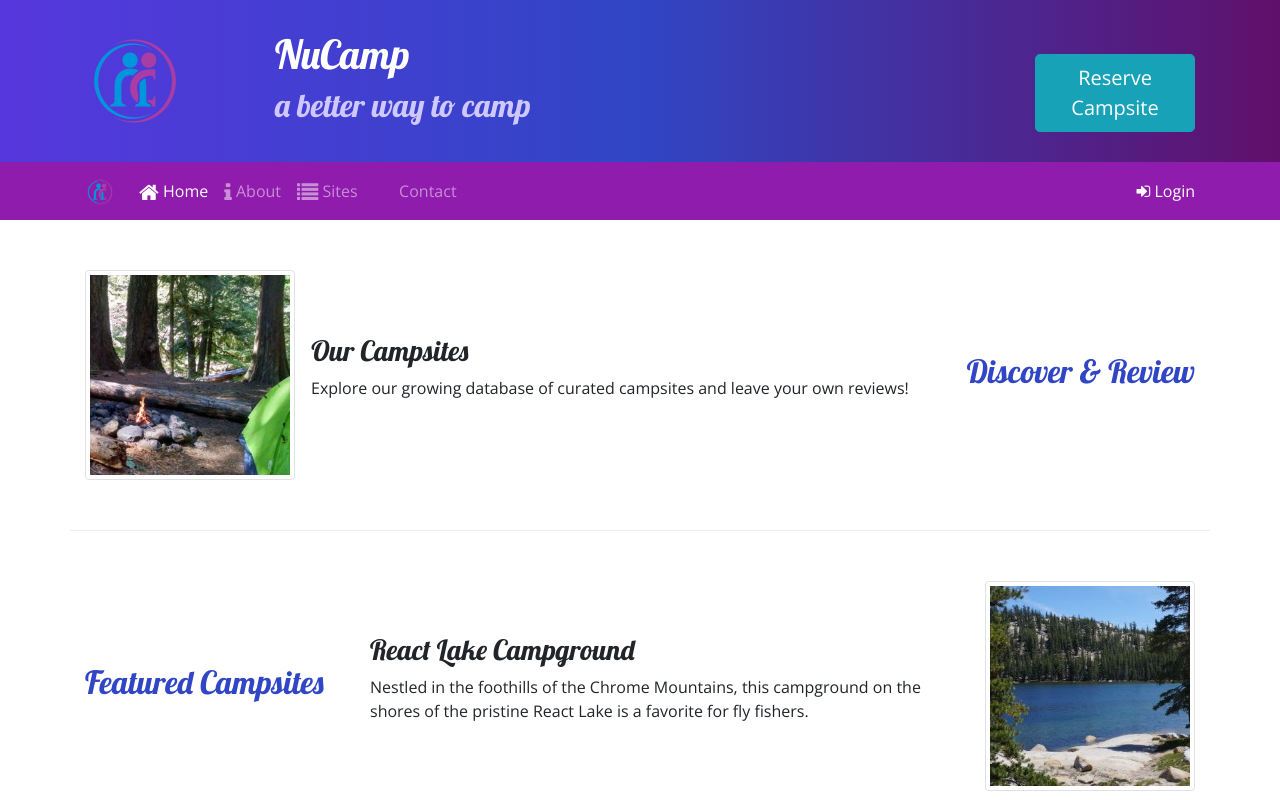
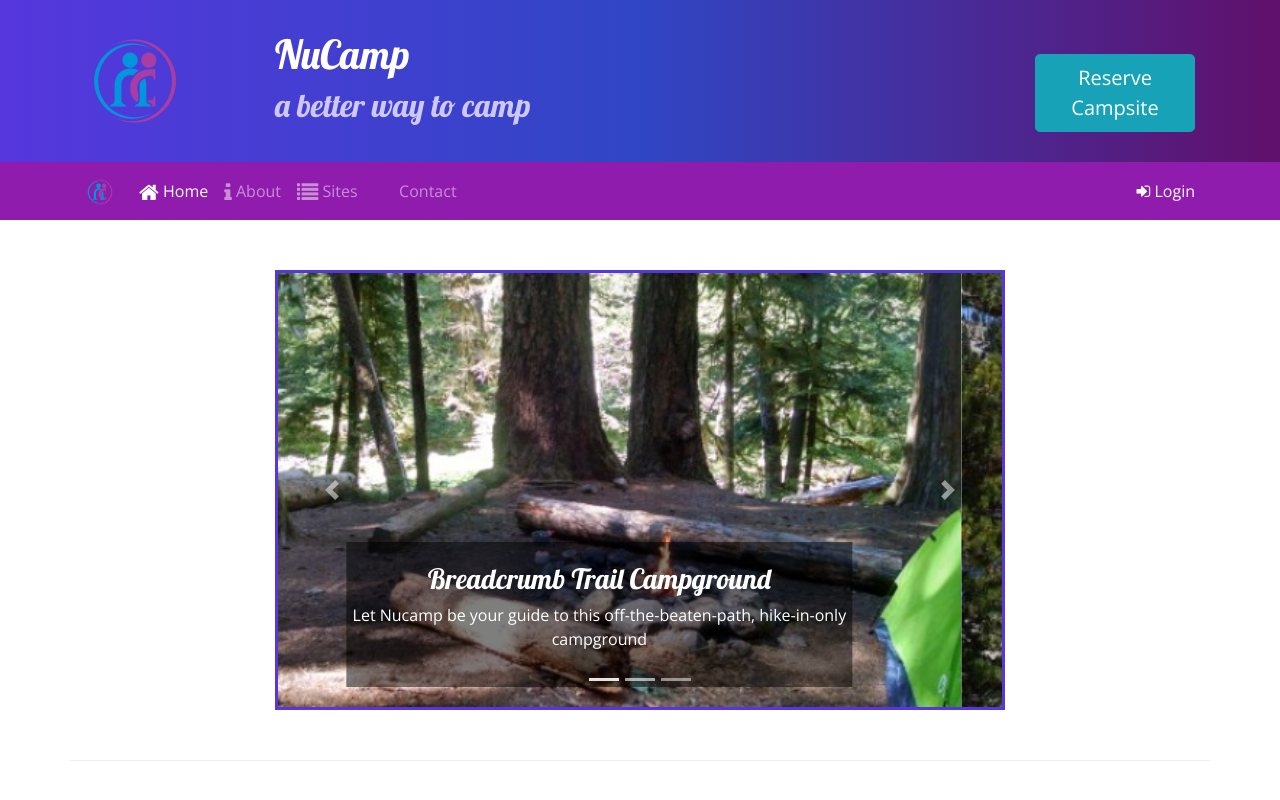
Before and after one commit to smarquina37/My-First-Bootstrap-Project, a website: page index.html in a window 1280 px wide. Shown: the top 800 px of the page. Drawn offline with nearby package versions, Linux system fonts and the light colour scheme.

Commit message:
Carousel

```diff
--- a/css/styles.css
+++ b/css/styles.css
@@ -35,4 +35,11 @@ header h2 {
 .navbar {
     background-color: #901CAD;
 }
+
+.carousel-caption {
+    background-color: rgba(0, 0, 0, 0.5);
 }
+
+.carousel {
+    border: solid #5637DD;
+}
--- a/index.html
+++ b/index.html
@@ -96,6 +96,50 @@
     </div>
 
         <div class="container">
+            <div class="row row-content">
+                <div class="col-md-8 mx-auto">
+                    <div id="homeCarousel" class="carousel slide" data-ride="carousel">
+                        <ol class="carousel-indicators">
+                            <li data-target="#homeCarousel" data-slide-to="0" class="active"></li>
+                            <li data-target="#homeCarousel" data-slide-to="1"></li>
+                            <li data-target="#homeCarousel" data-slide-to="2"></li>
+                        </ol>
+                        <div class="carousel-inner">
+                            <div class="carousel-item active">
+                                <img class="d-block w-100" src="img/breadcrumb-trail.jpg" alt="Breadcrumb Trail Campground"/>
+                                <div class="carousel-caption">
+                                    <h3>Breadcrumb Trail Campground</h3>
+                                    <p class="d-none d-sm-block">Let Nucamp be your guide to this off-the-beaten-path, hike-in-only campground</p>
+                                </div>
+                            </div>
+                            <div class="carousel-item">
+                                <img class="d-block w-100" src="img/react-lake.jpg" alt="React Lake Campground"/>
+                                <div class="carousel-caption">
+                                    <h3>React Lake Campground</h3>
+                                    <p class="d-none d-sm-block">Nestled in the foothills of the Chrome Mountains, this campground on the shores of the pristine React Lake is a favorite for fly fishers.</p>
+                                </div>
+                            </div>
+                            <div class="carousel-item">
+                                <img class="d-block w-100" src="img/chrome-river.jpg" alt="Chrome River Campground">
+                                <div class="carousel-caption">
+                                    <h3>Chrome River Campground</h3>
+                                    <p class="d-none d-sm-block">Spend a few sunny days and starry nights beneath a canopy of old-growth firs at this enchanting spot by the Chrome River.</p>
+                                </div>
+                            </div>
+                        </div>
+                        <a class="carousel-control-prev" href="#homeCarousel" role="button" data-slide="prev">
+                            <span class="carousel-control-prev-icon"> </span>
+                            <span class="sr-only">Previous</span>
+                        </a>
+                        <a class="carousel-control-next" href="#homeCarousel" role="button" data-slide="next">
+                            <span class="carousel-control-next-icon"> </span>
+                            <span class="sr-only">Next</span>
+                        </a>
+                    </div>
+                </div>
+            </div>
+        </div>
+
             <div class="row row-content align-items-center">
                 <div class="col-sm-4 order-sm-last col-md-3">
             <h2 class="text-sm-right">Discover & Review</h2>
```
